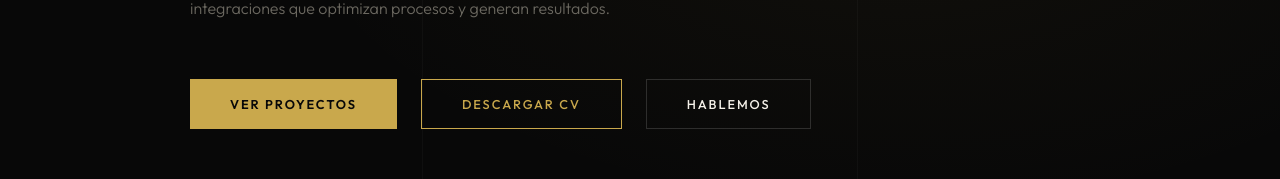
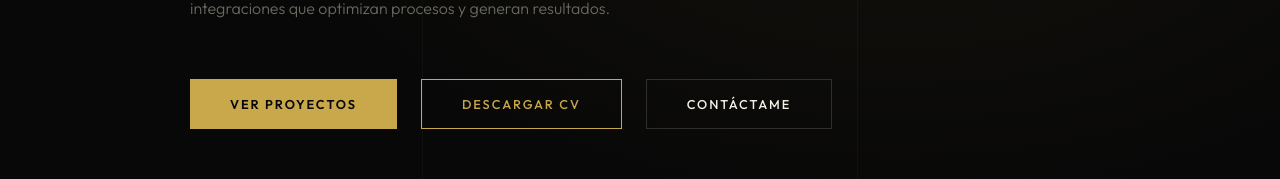
Before and after one commit to RickyGrajales/portfolio-lg-react, a React (Vite) app: page / in a window 1280 px wide. Shown: the part 520-699 px from the top of the page. Built offline with nearby package versions, Linux system fonts and the light colour scheme.

Commit message:
Trigger fresh deployment

```diff
--- a/src/components/sections/Hero.jsx
+++ b/src/components/sections/Hero.jsx
@@ -174,7 +174,7 @@ export function Hero() {
               e.currentTarget.style.color = "var(--white)";
             }}
           >
-            Hablemos
+            Contáctame
           </a>
         </div>
       </div>
```
